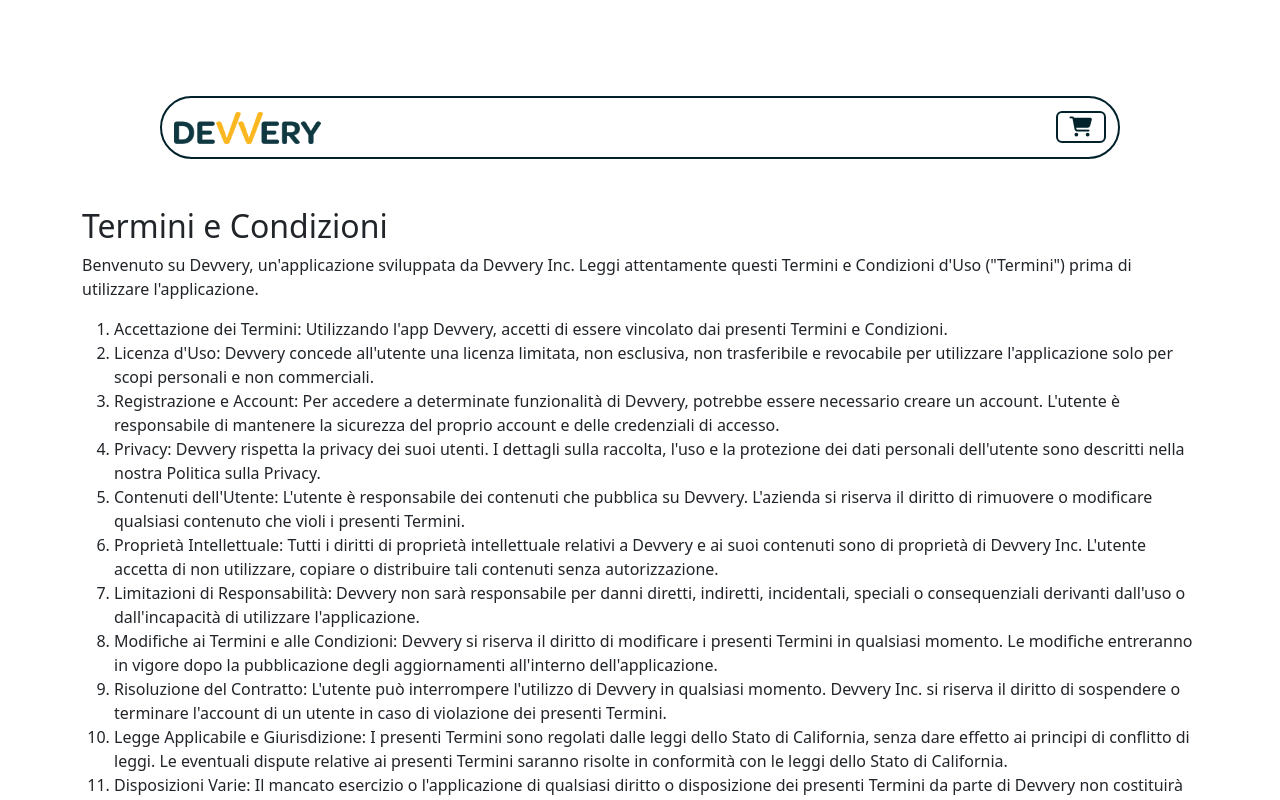
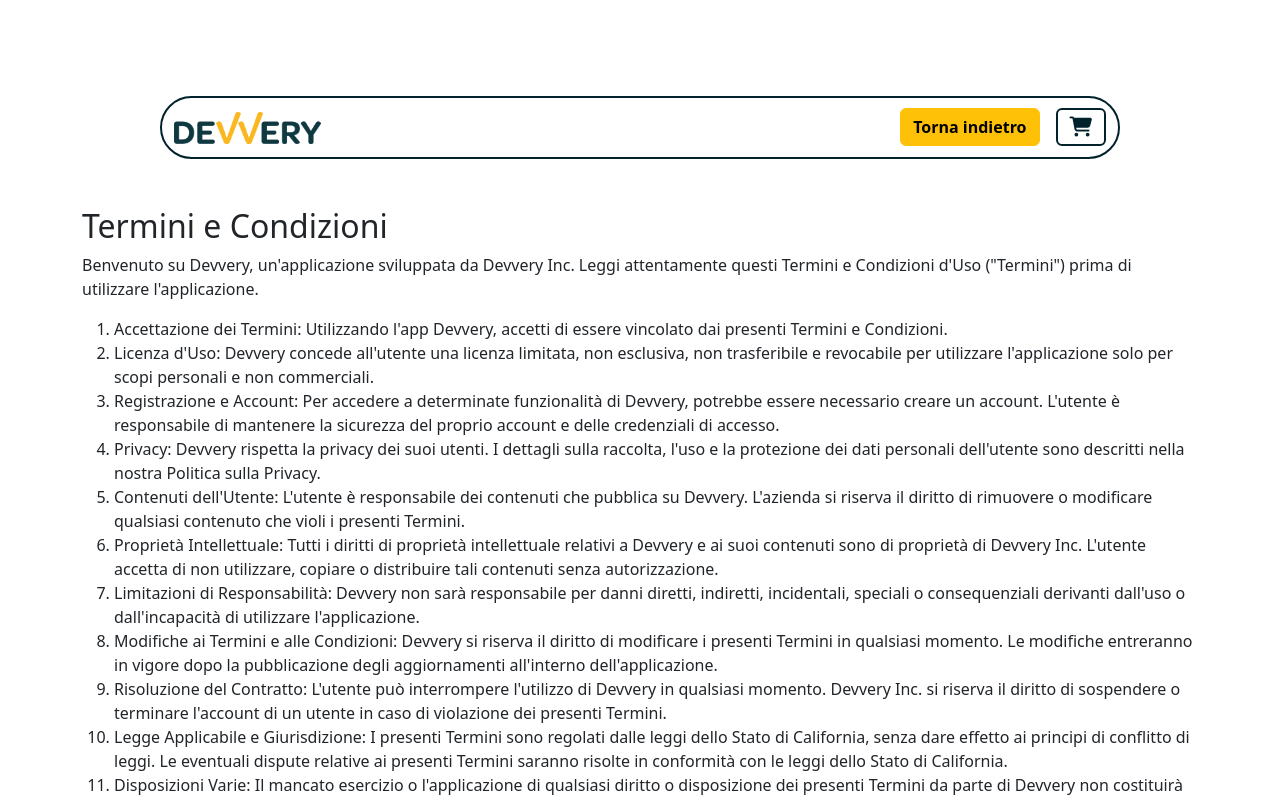
Before and after one commit to SalvoBevilacqua/devvery-frontoffice, a Vue app: page /term in a window 1280 px wide. Shown: the top 800 px of the page. Built offline with nearby package versions, Linux system fonts and the light colour scheme.

Commit message:
fixed minor bug but not cart button

```diff
--- a/src/components/AppHeader.vue
+++ b/src/components/AppHeader.vue
@@ -27,19 +27,21 @@
 
 <template>
   <header class="d-flex justify-content-center mt-5">
-    <nav class="navbar bg-white w-75 rounded-5" :class="$route.path !== '/' ? 'border ms_border-color border-2' : ''">
+    <nav class="navbar bg-white w-75 rounded-5 border border-2 border-white"
+      :class="$route.path !== '/' ? 'ms_border-color' : ''">
       <div class="container">
         <router-link class="navbar-brand" :to="{ name: 'home' }">
           <img src="../assets/images/main/logotipo.png" alt="" />
         </router-link>
 
         <div class="d-flex gap-3 ms_color-dark">
-          <router-link v-if="$route.path === '/shipment'" to="/" class="btn btn-warning fw-bold">
+          <router-link v-if="$route.path !== '/'" to="/" class="btn btn-warning fw-bold">
             Torna indietro
           </router-link>
 
-          <button v-if="$route.path !== '/shipment'" class="ms_button_cart navbar-toggler border-2 d-flex gap-1"
-            type="button" data-bs-toggle="offcanvas" data-bs-target="#offcanvasNavbar" aria-controls="offcanvasNavbar"
+          <button v-if="$route.path !== '/shipment'"
+            class="ms_button_cart navbar-toggler border-2 d-flex gap-1 align-items-center" type="button"
+            data-bs-toggle="offcanvas" data-bs-target="#offcanvasNavbar" aria-controls="offcanvasNavbar"
             aria-label="Toggle navigation" @click="closeModal()">
 
             <span v-if="store.cartData.length != 0" class="fw-bold ms_color-dark">
```
Also changed, not shown: src/components/AppCart.vue (+6 -4 lines).
